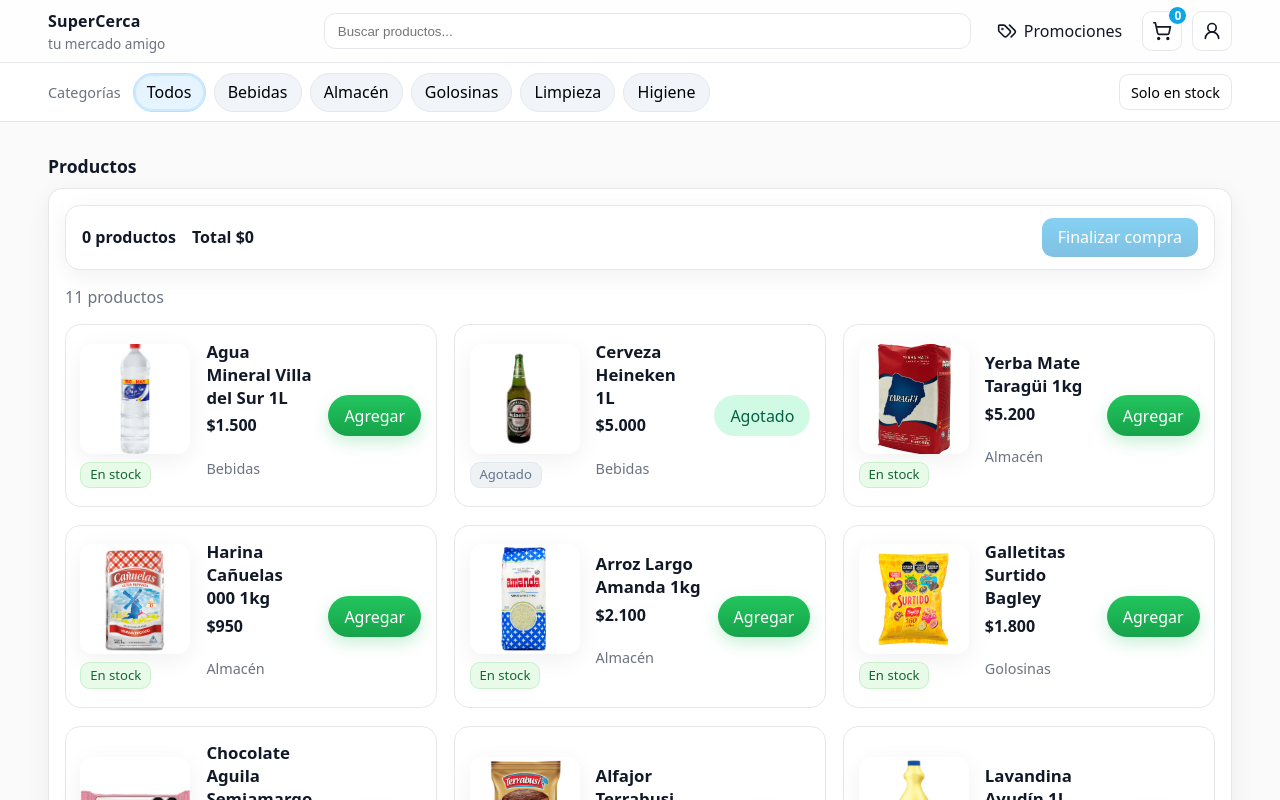
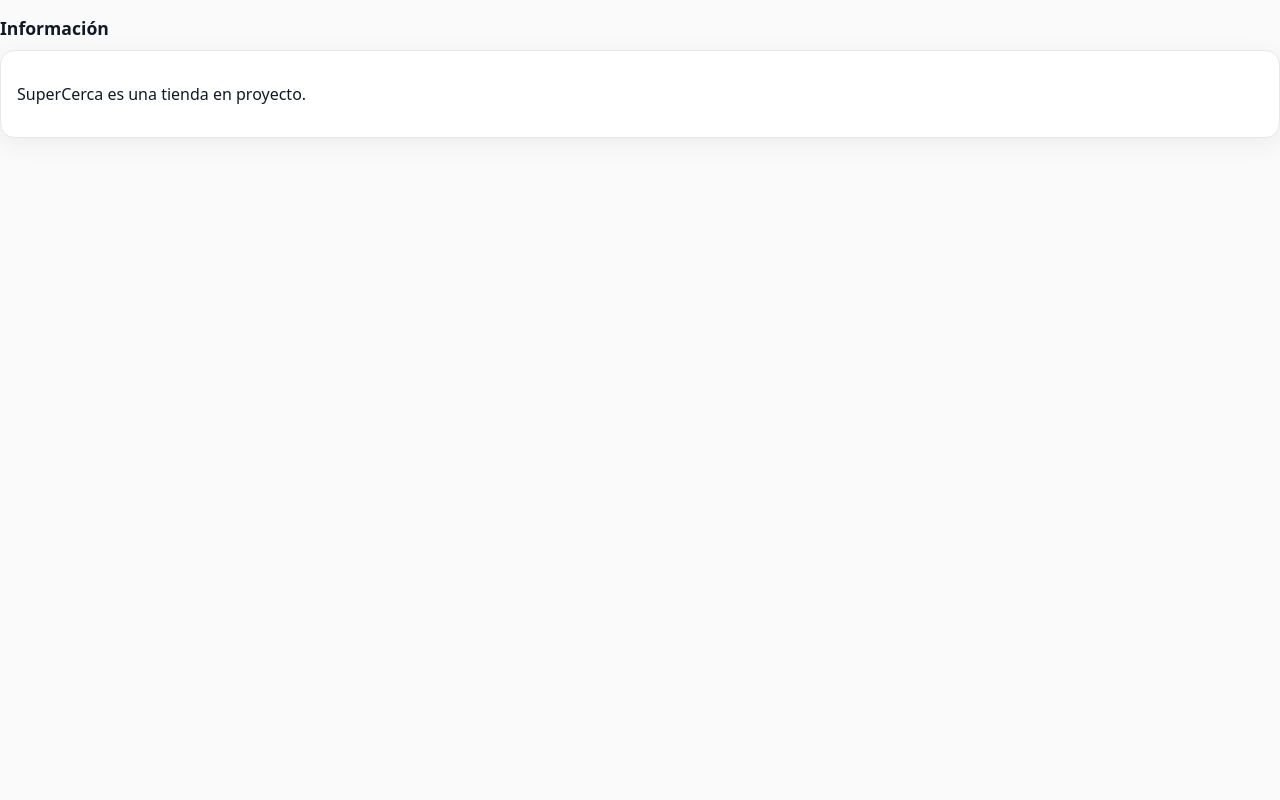
Before and after one commit to Francoamora/proyectoreact, a React (Vite) app: page /info in a window 1280 px wide. Shown: the top 800 px of the page. Built offline with nearby package versions, Linux system fonts and the light colour scheme.

Commit message:
actualizacion rutas 1: React Router y rutas públicas básicas (home, info, 404)

```diff
--- a/src/main.jsx
+++ b/src/main.jsx
@@ -1,15 +1,18 @@
-import React from 'react';
-import ReactDOM from 'react-dom/client';
-import App from './App.jsx';
-import './styles/global.css';
+import React from 'react'
+import ReactDOM from 'react-dom/client'
+import { BrowserRouter } from 'react-router-dom'
+import { QueryClient, QueryClientProvider } from '@tanstack/react-query'
+import AppRouter from './routes/AppRouter.jsx'
+import './styles/global.css'
 
-import { QueryClient, QueryClientProvider } from '@tanstack/react-query';
-const queryClient = new QueryClient();
+const queryClient = new QueryClient()
 
 ReactDOM.createRoot(document.getElementById('root')).render(
   <React.StrictMode>
     <QueryClientProvider client={queryClient}>
-      <App />
+      <BrowserRouter>
+        <AppRouter />
+      </BrowserRouter>
     </QueryClientProvider>
   </React.StrictMode>
-);
+)
--- /dev/null
+++ b/src/pages/Info.jsx
@@ -0,0 +1,9 @@
+import Container from '../components/Container.jsx'
+
+export default function Info() {
+  return (
+    <Container title="Información">
+      <p>SuperCerca es una tienda en proyecto.</p>
+    </Container>
+  )
+}
--- /dev/null
+++ b/src/pages/NotFound.jsx
@@ -0,0 +1,9 @@
+import Container from '../components/Container.jsx'
+
+export default function NotFound() {
+  return (
+    <Container title="Página no encontrada">
+      <p>La página solicitada no existe.</p>
+    </Container>
+  )
+}
--- /dev/null
+++ b/src/routes/AppRouter.jsx
@@ -0,0 +1,14 @@
+import { Routes, Route } from 'react-router-dom'
+import App from '../App.jsx'
+import Info from '../pages/Info.jsx'
+import NotFound from '../pages/NotFound.jsx'
+
+export default function AppRouter() {
+  return (
+    <Routes>
+      <Route path="/" element={<App />} />
+      <Route path="/info" element={<Info />} />
+      <Route path="*" element={<NotFound />} />
+    </Routes>
+  )
+}
```
